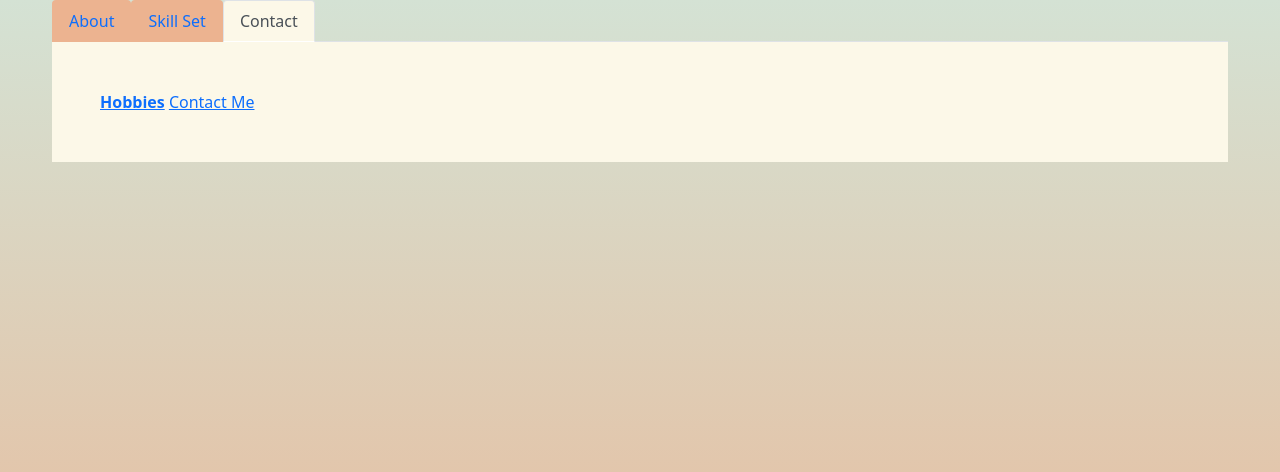
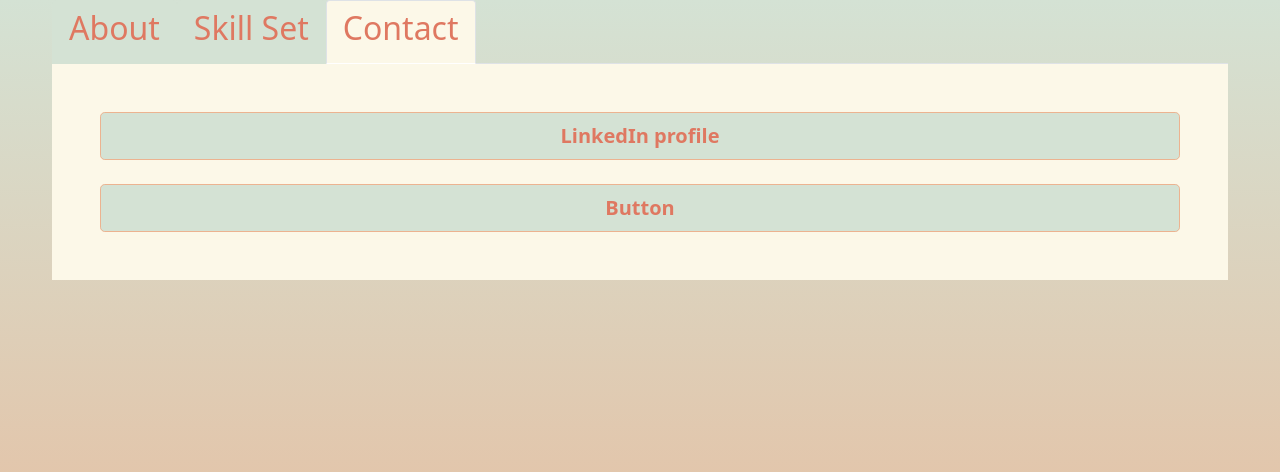
Before and after one commit to milligans/diss, a Flask app: template app/templates/index.html in a window 1280 px wide, after a click on "Contact". Shown: the top 472 px of the page. Run offline with Flask 2, Linux system fonts and the light colour scheme; the template is opened without the code that fills it, so the values that code supplies are empty; some libraries are stand-ins or nearby versions.

Commit message:
made a better contact page, started added contact form

```diff
--- a/app/static/style.css
+++ b/app/static/style.css
@@ -9,17 +9,29 @@ body{
 img {
     height: 400px;
 }
-h1,h3{
+h1,h2,h3{
     color: #DF7861;
 }
 .tab-content>.active {
     background: #FCF8E8;
 }
 .nav-tabs .nav-link {
-    background: #ECB390;
+    background: #D4E2D4;
 }
 .nav-tabs .nav-item.show .nav-link, .nav-tabs .nav-link.active {
     background: #FCF8E8;
+}
+
+.btn-primary {
+    background-color: #D4E2D4;
+    color: #DF7861;
+    border: 1px solid #ECB390;
+}
+
+.btn-primary:hover, .btn-primary:focus, btn-primary:active, btn-primary.active, .open>.dropdown-toggle.btn-primary {
+    background-color: #DF7861 ;
+    color: #D4E2D4;
+    border: 1px solid #D4E2D4;
 }
 /*#topofpage{*/
 /*    background: #FCF8E8*/
--- a/app/templates/index.html
+++ b/app/templates/index.html
@@ -4,13 +4,13 @@
 
 <ul class="nav nav-tabs" id="myTab" role="tablist">
   <li class="nav-item" role="presentation">
-    <button class="nav-link active" id="about-tab" data-bs-toggle="tab" data-bs-target="#about" type="button" role="tab" aria-controls="about" aria-selected="true">About</button>
+    <button class="nav-link active" id="about-tab" data-bs-toggle="tab" data-bs-target="#about" type="button" role="tab" aria-controls="about" aria-selected="true"><h2>About</h2></button>
   </li>
   <li class="nav-item" role="presentation">
-    <button class="nav-link" id="skills-tab" data-bs-toggle="tab" data-bs-target="#skills" type="button" role="tab" aria-controls="skills" aria-selected="false">Skill Set</button>
+    <button class="nav-link" id="skills-tab" data-bs-toggle="tab" data-bs-target="#skills" type="button" role="tab" aria-controls="skills" aria-selected="false"><h2>Skill Set</h2></button>
   </li>
   <li class="nav-item" role="presentation">
-    <button class="nav-link" id="contact-tab" data-bs-toggle="tab" data-bs-target="#contact" type="button" role="tab" aria-controls="contact" aria-selected="false">Contact</button>
+    <button class="nav-link" id="contact-tab" data-bs-toggle="tab" data-bs-target="#contact" type="button" role="tab" aria-controls="contact" aria-selected="false"><h2>Contact</h2></button>
   </li>
 </ul>
 <div class="tab-content " id="myTabContent">
@@ -146,18 +146,22 @@
    </table>
        <div id="hr">
            <h3>Education</h3>
-           <p>I am a graduate of Imperial College, London. My degree is an honours degree in Engineering, and the subject was Materials Science.</p>
-           <ul>
-               <li><strong><a href= "https://www.imperial.ac.uk">Imperial College</a></strong></li>
-               <li><strong><a href="https://www.cardiff.ac.uk">Cardiff University</a></strong></li>
-           </ul>
+           <p>I have recently completed a masters degree in computing at Cardiff University. I also hold an undergraduate batchelor of engineering
+               degree from Imperial College in Materials Science.
+               </p>
+
       </div>
 
 
 </div>
+    <div class="tab-pane fade p-5" id="contact" role="tabpanel" aria-labelledby="contact-tab">
+        <div class="d-grid gap-4" style=""padding-bottom: 20px;">
+            <a href = "https://www.linkedin.com/in/suzanne-milligan-48264598/" target="_blank" class="btn btn-primary btn-lg" role="button"><b>LinkedIn profile</b></a>
+            <button class="btn btn-primary btn-lg" type="button"><b>Button</b></button>
+        </div>
+    </div>
 
-    <div class="tab-pane fade p-5" id="contact" role="tabpanel" aria-labelledby="contact-tab"> <a href = "hobbies.html"><strong>Hobbies</strong></a>
-   <a href = "contact.html">Contact Me</a>
+
   </div>
 </div>
 
--- a/wsgi.py
+++ b/wsgi.py
@@ -1,3 +1,5 @@
 from app.main import app
+
+
 if __name__=="__main__":
     app.run()
```
Also changed, not shown: app/main.py (+7 -1 lines).
